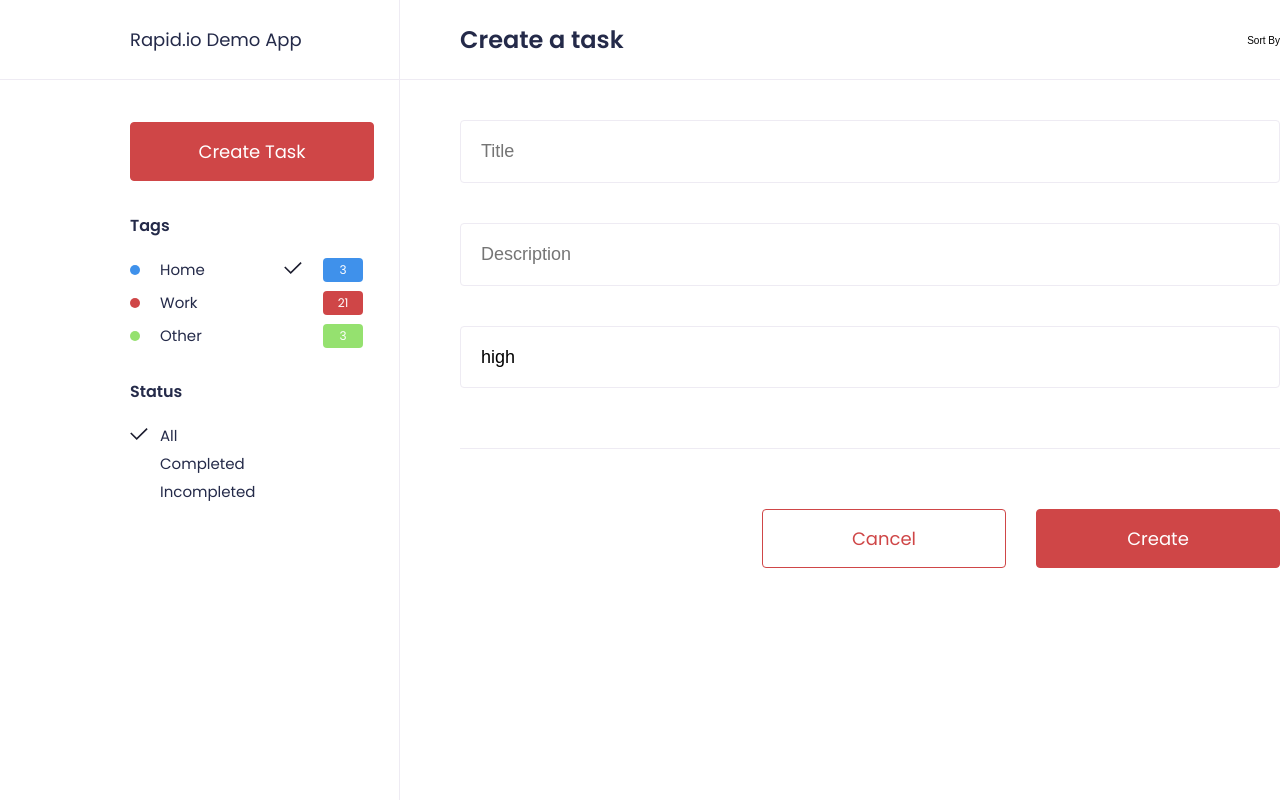
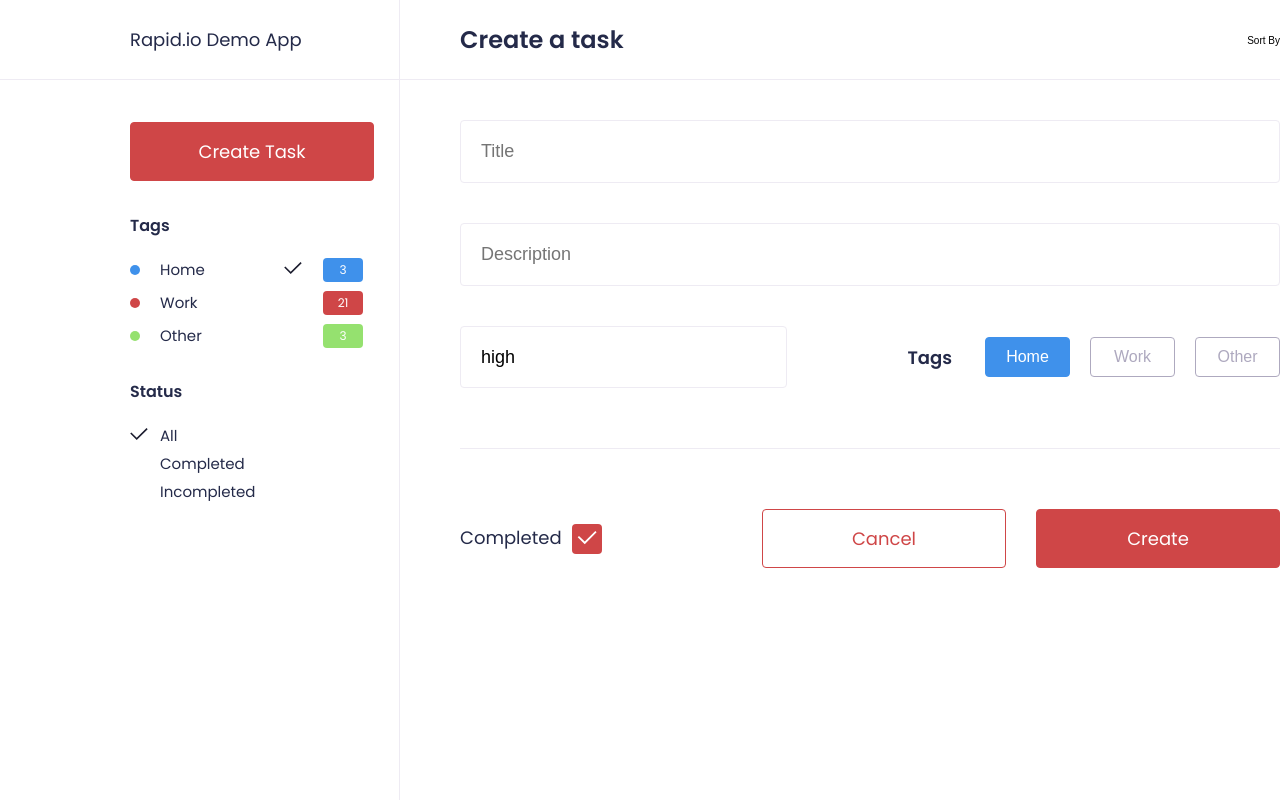
Before and after one commit to JSLibraryDirectory/demo-javascript-todo, a Next.js app: page /create in a window 1280 px wide. Built offline with nearby package versions, Linux system fonts and the light colour scheme.

Commit message:
Add pickers to create page

```diff
--- a/components/select.js
+++ b/components/select.js
@@ -1,5 +1,5 @@
-export default ({ options, selected }) => (
-  <select name='priority'>
+export default ({ options, selected, margin }) => (
+  <select name='priority' style={{margin}}>
     {options.map(option => (
        <option value={option} selected={selected ? selected === option : 'Low'}>
          {option}
--- /dev/null
+++ b/components/tagPicker.js
@@ -0,0 +1,62 @@
+const Tag = ({ children, selected, margin, onClick }) => (
+  <button onClick={onClick} className={selected} style={{ margin }}>
+    {children}
+    <style jsx>
+      {`
+      button {
+        border: none;
+        cursor: pointer;
+        padding: 10px 20px;
+        min-width: 85px;
+        font-size: 1.6rem;
+        color: white;
+        border-radius: 4px;
+        background-color: white;
+        border: 1px solid #AEA9BF;
+        color: #AEA9BF;
+      }
+      button.home {
+        background-color: #3F91EB;
+        border: 1px solid #3F91EB;
+        color: white;
+      }
+      button.work {
+        background-color: #CF4647;
+        border: 1px solid #CF4647;
+        color: white;
+      }
+      button.other {
+        background-color: #85D95B;
+        border: 1px solid #85D95B;
+        color: white;
+      }
+    `}
+    </style>
+  </button>
+)
+
+export default ({ onClick, selected = 'home' }) => (
+  <div>
+    <span>Tags</span>
+    <Tag onClick={() => onClick('home')} selected={selected === 'home' && 'home'} margin="0 20px 0 0">
+      Home
+    </Tag>
+    <Tag onClick={() => onClick('work')} selected={selected === 'work' && 'work'} margin="0 20px 0 0">
+      Work
+    </Tag>
+    <Tag onClick={() => onClick('other')} selected={selected === 'other' && 'other'}>
+      Other
+    </Tag>
+    <style jsx>{`
+      div {
+        display: flex;
+        align-items: center;
+      }
+      span {
+        font-size: 1.8rem;
+        font-weight: 600;
+        margin-right: 33px;
+      }
+    `}</style>
+  </div>
+)
--- a/pages/create.js
+++ b/pages/create.js
@@ -4,6 +4,8 @@ import Page from '../components/page'
 import Link from '../components/link'
 import Input from '../components/input'
 import Select from '../components/select'
+import TagPicker from '../components/tagPicker'
+import Checkbox from '../components/checkbox'
 
 export default class extends Component {
   constructor (props) {
@@ -36,14 +38,23 @@ export default class extends Component {
             onChange={this.handleInputChange}
             name='description'
             margin='0 0 40px 0' />
-          <Select options={['low', 'medium', 'high']} />
+          <div className="column">
+            <Select options={['low', 'medium', 'high']} margin="0 120px 0 0" />
+            <TagPicker />
+          </div>
           <div className='bottom'>
+            <div className="completed">
+              <span>Completed</span>
+              <Checkbox />
+            </div>
+            <div>
             <Link href='/' inverted margin='0 30px 0 0'>
               Cancel
             </Link>
             <Link href='/'>
               Create
             </Link>
+            </div>
           </div>
         </div>
         <style jsx>
@@ -53,12 +64,25 @@ export default class extends Component {
             margin-left: 60px;
             max-width: 840px;
           }
+          .column {
+            display: flex;
+            align-items: center;
+          }
           .bottom {
             margin-top: 60px;
             padding: 60px 0;
             border-top: 1px solid #EEEBF3;
             display: flex;
-            justify-content: flex-end;
+            justify-content: space-between;
+          }
+          .completed {
+            display: flex;
+            align-items: flex-start;
+            padding-top: 15px;
+          }
+          .completed span {
+            font-size: 1.8rem;
+            margin-right: 10px;
           }
         `}
         </style>
```
